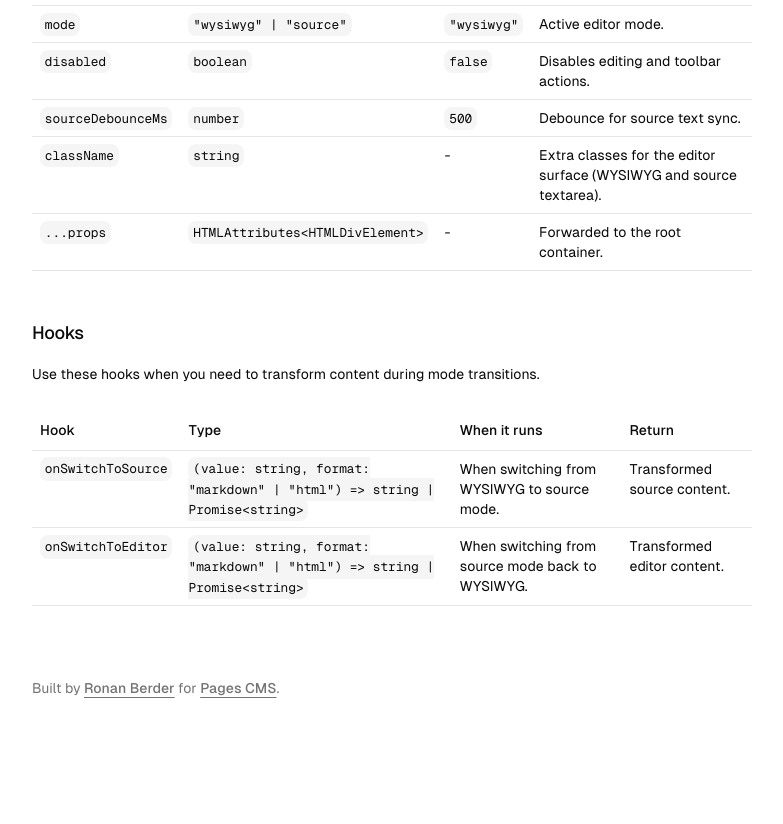
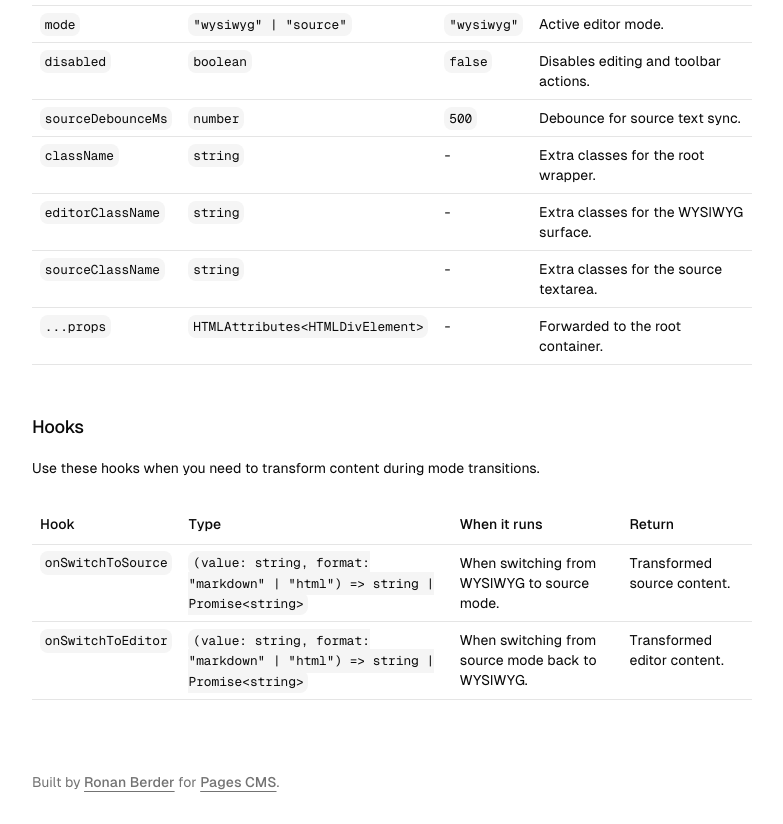
Before and after one commit to pages-cms/editor, a React (Vite) app: page / in a window 1280 px wide. Shown: the part 4920-5744 px from the top of the page, without its empty margins (248-1031 px from the left). Before the commit the page ends 5650 px from the top, so only its background shows below. Built offline with nearby package versions, Linux system fonts and the light colour scheme.

Commit message:
Fixing styles

```diff
--- a/registry/default/editor/editor.tsx
+++ b/registry/default/editor/editor.tsx
@@ -43,6 +43,8 @@ type EditorProps = {
   mode?: EditorMode;
   sourceDebounceMs?: number;
   className?: string;
+  editorClassName?: string;
+  sourceClassName?: string;
   onSwitchToSource?: (value: string, format: EditorFormat) => string | Promise<string>;
   onSwitchToEditor?: (value: string, format: EditorFormat) => string | Promise<string>;
 } & Omit<HTMLAttributes<HTMLDivElement>, "onChange" | "className">;
@@ -103,6 +105,8 @@ export function Editor({
   mode = "wysiwyg",
   sourceDebounceMs = 500,
   className,
+  editorClassName,
+  sourceClassName,
   onSwitchToSource,
   onSwitchToEditor,
   ...props
@@ -119,6 +123,10 @@ export function Editor({
   const prevModeRef = useRef<EditorMode>(mode);
   const sourceDebounceRef = useRef<ReturnType<typeof setTimeout> | null>(null);
   const isSourceMode = mode === "source";
+  const tiptapSurfaceClass = cn(
+    "border-input placeholder:text-muted-foreground selection:bg-primary selection:text-primary-foreground dark:bg-input/30 min-h-16 w-full rounded-md border bg-transparent px-3 py-2 text-base shadow-xs transition-[color,box-shadow] outline-none focus-visible:border-ring focus-visible:ring-ring/50 focus-visible:ring-[3px] md:text-sm",
+    editorClassName,
+  );
 
   const editor = useEditor({
     extensions: [
@@ -144,6 +152,11 @@ export function Editor({
       SlashCommands,
     ],
     content: value || (format === "markdown" ? "" : "<p></p>"),
+    editorProps: {
+      attributes: {
+        class: tiptapSurfaceClass,
+      },
+    },
     editable: !disabled,
     immediatelyRender: false,
     onUpdate: ({ editor: nextEditor }) => {
@@ -214,6 +227,17 @@ export function Editor({
     if (!editor) return;
     editor.setEditable(!disabled && !isSourceMode);
   }, [editor, disabled, isSourceMode]);
+
+  useEffect(() => {
+    if (!editor) return;
+    editor.setOptions({
+      editorProps: {
+        attributes: {
+          class: tiptapSurfaceClass,
+        },
+      },
+    });
+  }, [editor, tiptapSurfaceClass]);
 
   useEffect(() => {
     if (!editor) return;
@@ -503,7 +527,7 @@ export function Editor({
     </button>
   );
   return (
-    <div {...props}>
+    <div {...props} className={cn("cn-editor", className)}>
       <div>
         {isSourceMode ? (
           <div>
@@ -513,7 +537,7 @@ export function Editor({
               onChange={(event) => onSourceChange(event.target.value)}
               rows={1}
               disabled={disabled}
-              className={cn("font-mono", className)}
+              className={cn("font-mono", sourceClassName)}
             />
           </div>
         ) : null}
@@ -696,7 +720,7 @@ export function Editor({
           ) : null}
         </div>
       </BubbleMenu>
-      {!isSourceMode ? <EditorContent editor={editor} className={cn("cn-editor", className)} /> : null}
+      {!isSourceMode ? <EditorContent editor={editor} /> : null}
     </div>
   );
 }
--- a/src/App.tsx
+++ b/src/App.tsx
@@ -488,9 +488,27 @@ export function Example() {
                     <code className={inlineCodeClass}>string</code>
                   </td>
                   <td className="p-2 align-top">-</td>
+                  <td className="p-2 align-top">Extra classes for the root wrapper.</td>
+                </tr>
+                <tr className="border-b">
                   <td className="p-2 align-top">
-                    Extra classes for the editor surface (WYSIWYG and source textarea).
+                    <code className={inlineCodeClass}>editorClassName</code>
                   </td>
+                  <td className="p-2 align-top">
+                    <code className={inlineCodeClass}>string</code>
+                  </td>
+                  <td className="p-2 align-top">-</td>
+                  <td className="p-2 align-top">Extra classes for the WYSIWYG surface.</td>
+                </tr>
+                <tr className="border-b">
+                  <td className="p-2 align-top">
+                    <code className={inlineCodeClass}>sourceClassName</code>
+                  </td>
+                  <td className="p-2 align-top">
+                    <code className={inlineCodeClass}>string</code>
+                  </td>
+                  <td className="p-2 align-top">-</td>
+                  <td className="p-2 align-top">Extra classes for the source textarea.</td>
                 </tr>
                 <tr className="border-b">
                   <td className="p-2 align-top">
--- a/src/components/ui/editor.tsx
+++ b/src/components/ui/editor.tsx
@@ -43,6 +43,8 @@ type EditorProps = {
   mode?: EditorMode;
   sourceDebounceMs?: number;
   className?: string;
+  editorClassName?: string;
+  sourceClassName?: string;
   onSwitchToSource?: (value: string, format: EditorFormat) => string | Promise<string>;
   onSwitchToEditor?: (value: string, format: EditorFormat) => string | Promise<string>;
 } & Omit<HTMLAttributes<HTMLDivElement>, "onChange" | "className">;
@@ -103,6 +105,8 @@ export function Editor({
   mode = "wysiwyg",
   sourceDebounceMs = 500,
   className,
+  editorClassName,
+  sourceClassName,
   onSwitchToSource,
   onSwitchToEditor,
   ...props
@@ -119,6 +123,10 @@ export function Editor({
   const prevModeRef = useRef<EditorMode>(mode);
   const sourceDebounceRef = useRef<ReturnType<typeof setTimeout> | null>(null);
   const isSourceMode = mode === "source";
+  const tiptapSurfaceClass = cn(
+    "border-input placeholder:text-muted-foreground selection:bg-primary selection:text-primary-foreground dark:bg-input/30 min-h-16 w-full rounded-md border bg-transparent px-3 py-2 text-base shadow-xs transition-[color,box-shadow] outline-none focus-visible:border-ring focus-visible:ring-ring/50 focus-visible:ring-[3px] md:text-sm",
+    editorClassName,
+  );
 
   const editor = useEditor({
     extensions: [
@@ -144,6 +152,11 @@ export function Editor({
       SlashCommands,
     ],
     content: value || (format === "markdown" ? "" : "<p></p>"),
+    editorProps: {
+      attributes: {
+        class: tiptapSurfaceClass,
+      },
+    },
     editable: !disabled,
     immediatelyRender: false,
     onUpdate: ({ editor: nextEditor }) => {
@@ -214,6 +227,17 @@ export function Editor({
     if (!editor) return;
     editor.setEditable(!disabled && !isSourceMode);
   }, [editor, disabled, isSourceMode]);
+
+  useEffect(() => {
+    if (!editor) return;
+    editor.setOptions({
+      editorProps: {
+        attributes: {
+          class: tiptapSurfaceClass,
+        },
+      },
+    });
+  }, [editor, tiptapSurfaceClass]);
 
   useEffect(() => {
     if (!editor) return;
@@ -503,7 +527,7 @@ export function Editor({
     </button>
   );
   return (
-    <div {...props}>
+    <div {...props} className={cn("cn-editor", className)}>
       <div>
         {isSourceMode ? (
           <div>
@@ -513,7 +537,7 @@ export function Editor({
               onChange={(event) => onSourceChange(event.target.value)}
               rows={1}
               disabled={disabled}
-              className={cn("font-mono", className)}
+              className={cn("font-mono", sourceClassName)}
             />
           </div>
         ) : null}
@@ -696,7 +720,7 @@ export function Editor({
           ) : null}
         </div>
       </BubbleMenu>
-      {!isSourceMode ? <EditorContent editor={editor} className={cn("cn-editor", className)} /> : null}
+      {!isSourceMode ? <EditorContent editor={editor} /> : null}
     </div>
   );
 }
```
Also changed, not shown: public/r/editor.json (+1 -1 lines), 1 other file (tests, documents, lock files or other folders).
